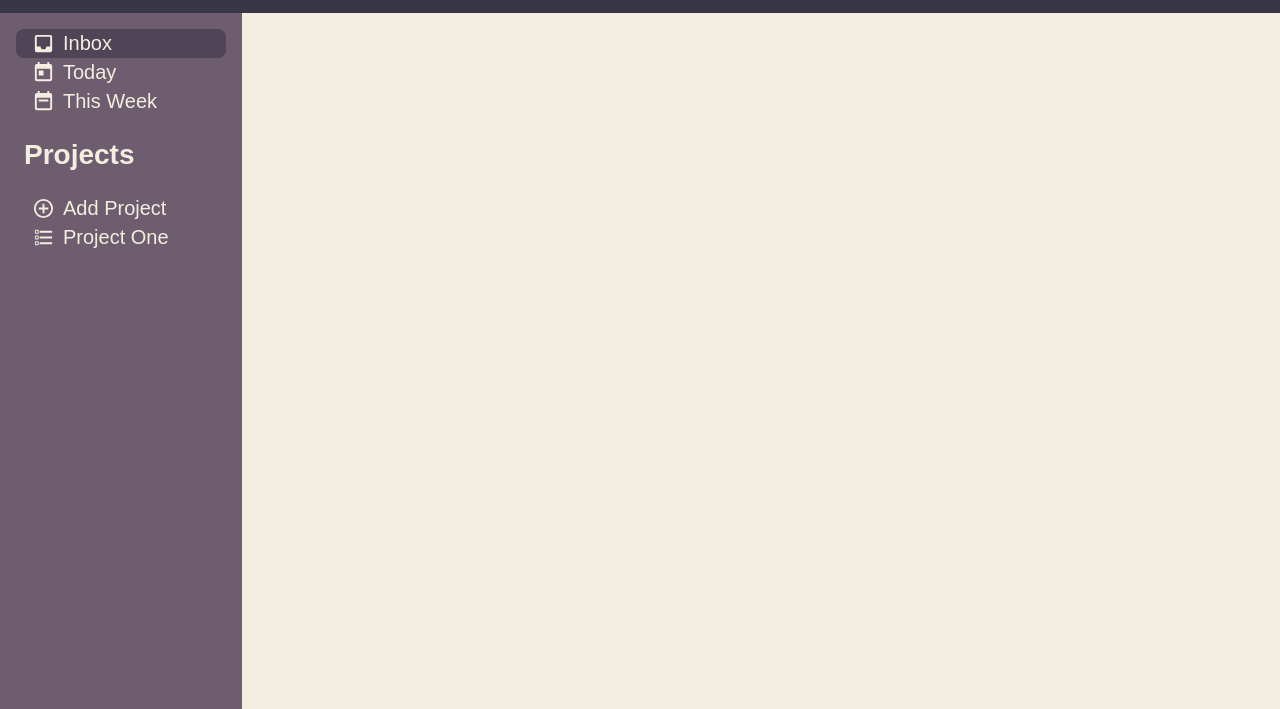
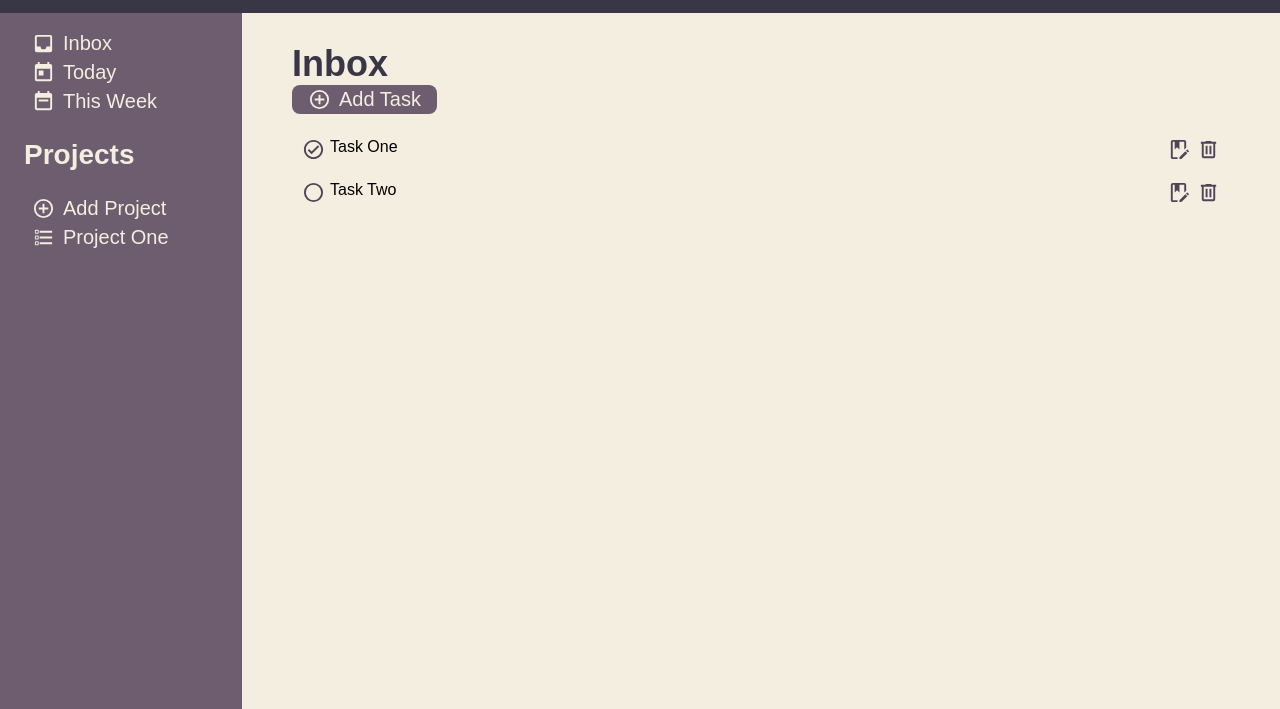
Before and after one commit to Ganta-KH/todo-list, a website built with webpack: page dist/index.html in a window 1280 px wide. Shown: the part 91-800 px from the top of the page. Built offline with nearby package versions, Linux system fonts and the light colour scheme; a web font is replaced by a local one.

Commit message:
style a task

```diff
--- a/dist/index.html
+++ b/dist/index.html
@@ -1,31 +1,31 @@
 <!DOCTYPE html>
 <html lang="en">
     <head>
-    <meta charset="UTF-8">
-    <meta http-equiv="X-UA-Compatible" content="IE=edge">
-    <meta name="viewport" content="width=device-width, initial-scale=1.0">
+        <meta charset="UTF-8" />
+        <meta http-equiv="X-UA-Compatible" content="IE=edge" />
+        <meta name="viewport" content="width=device-width, initial-scale=1.0" />
         <title>Todo List</title>
         <script defer src="main.js"></script>
-    <link rel="stylesheet" href="style.css">
+        <link rel="stylesheet" href="style.css" />
     </head>
     <body>
         <header>
-        <img src="./icons/todo-list-logo.svg" alt="">
+            <img src="./icons/todo-list-logo.svg" alt="" />
             <h1>Todo List</h1>
         </header>
         <main>
             <nav class="sidebar">
                 <div class="projects-option">
                     <button class="sb-button">
-                    <img src="./icons/inbox.svg" alt="">
+                        <img src="./icons/inbox.svg" alt="" />
                         Inbox
                     </button>
                     <button class="sb-button">
-                    <img src="./icons/today.svg" alt="">
+                        <img src="./icons/today.svg" alt="" />
                         Today
                     </button>
                     <button class="sb-button">
-                    <img src="./icons/week.svg" alt="">
+                        <img src="./icons/week.svg" alt="" />
                         This Week
                     </button>
                 </div>
@@ -34,18 +34,45 @@
 
                 <div class="projects">
                     <button class="sb-button">
-                    <img src="./icons/plus.svg" alt="">
+                        <img src="./icons/plus.svg" alt="" />
                         Add Project
                     </button>
 
                     <button class="sb-button">
-                    <img src="./icons/projects.svg" alt="">
+                        <img src="./icons/projects.svg" alt="" />
                         Project One
                     </button>
                 </div>
-
             </nav>
-        <div class="content"></div>
+            <div class="content">
+                <h1 class="project-title">Inbox</h1>
+                <button class="sb-button">
+                    <img src="./icons/plus.svg" alt="" />
+                    Add Task
+                </button>
+                <div class="tasks">
+                    <div class="task">
+                        <div class="task-text">
+                            <img src="./icons/checked-task.svg" alt="" />
+                            <p>Task One</p>
+                        </div>
+                        <div class="task-option">
+                            <img class="edit" src="./icons/edit.svg" alt="">
+                            <img class="delete" src="./icons/trash.svg" alt="">
+                        </div>
+                    </div>
+                    <div class="task">
+                        <div class="task-text">
+                            <img src="./icons/unchecked-task.svg" alt="" />
+                            <p>Task Two</p>
+                        </div>
+                        <div class="task-option">
+                            <img class="edit" src="./icons/edit.svg" alt="">
+                            <img class="delete" src="./icons/trash.svg" alt="">
+                        </div>
+                    </div>
+                </div>
+            </div>
         </main>
     </body>
 </html>
--- a/dist/style.css
+++ b/dist/style.css
@@ -9,7 +9,9 @@ header,
 main,
 .projects-option,
 .sb-button,
-.projects {
+.projects,
+.task,
+.task-text {
     display: flex;
 }
 
@@ -60,16 +62,21 @@ nav.sidebar {
     border: none;
 }
 
-.projects-option .sb-button:first-of-type {
-    background-color: #4f4557;
-}
+/* .projects-option .sb-button:first-of-type {
+    background-color: #393646;
+} */
 
 .sb-button:hover {
     background-color: #4f4557;
     cursor: pointer;
 }
 
-.sb-button img {
+.sb-button:focus {
+    background-color: #393646;
+}
+
+.sb-button img,
+.task img {
     height: 23px;
 }
 
@@ -77,3 +84,41 @@ nav.sidebar {
     font-size: 28px;
     padding-left: 8px;
 }
+
+.content {
+    padding: 30px 50px;
+    flex: 1;
+}
+
+.project-title {
+    margin: 0;
+    color: #393646;
+    font-size: 36px;
+}
+
+.tasks {
+    margin-top: 16px;
+}
+
+.task-text {
+    gap: 5px;
+}
+
+.task-text p {
+    margin: 0;
+}
+
+.task {
+    justify-content: space-between;
+    padding: 8px 10px;
+    border-radius: 8px;
+}
+
+.task:hover {
+    background-color: #dfd3b9;
+}
+
+.task-option img {
+    cursor: pointer;
+    margin-left: 3px;
+}
```
Also changed, not shown: dist/icons/checked-task.svg (added), dist/icons/edit.svg (added), dist/icons/trash.svg (added), dist/icons/unchecked-task.svg (added). Lines whose indentation alone changed are shown as unchanged.
